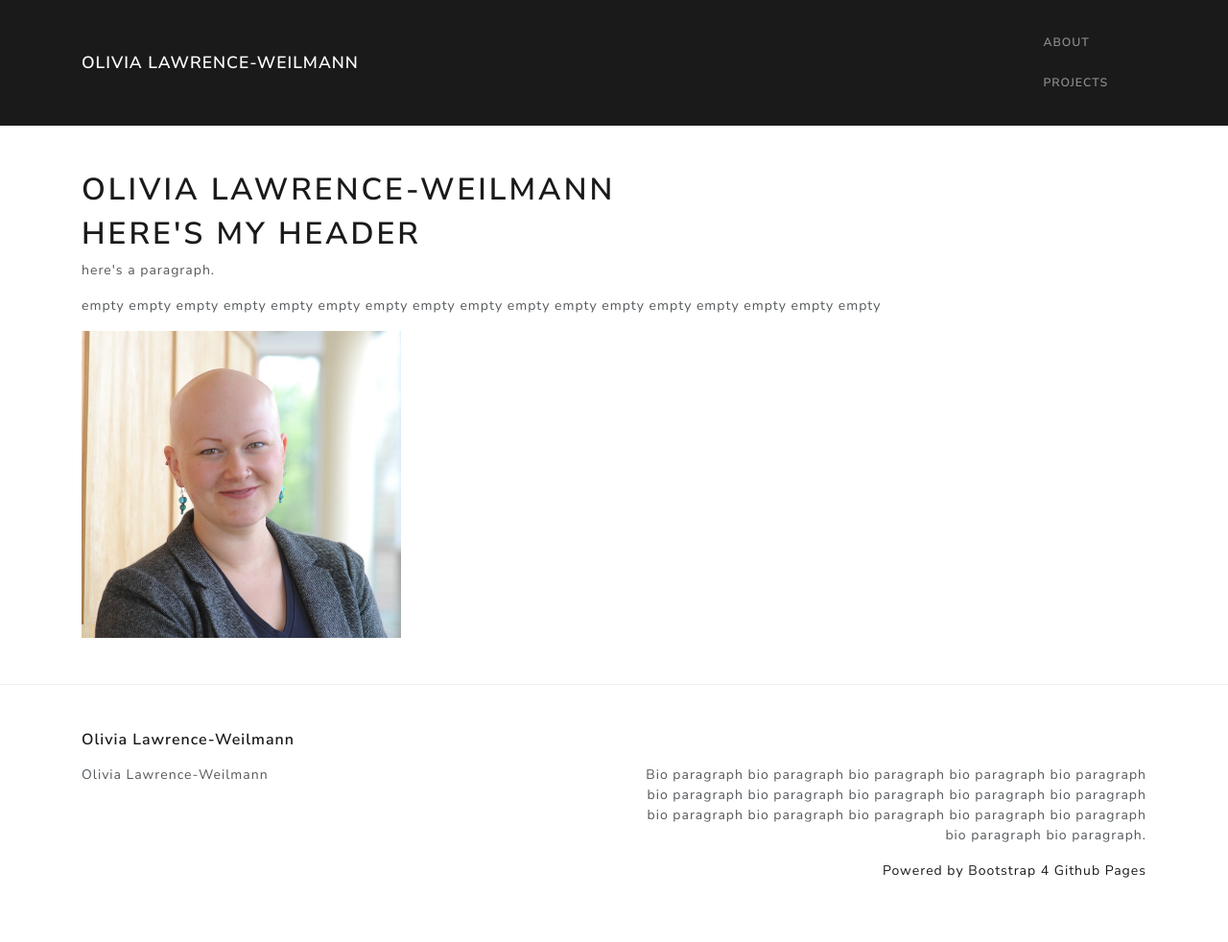
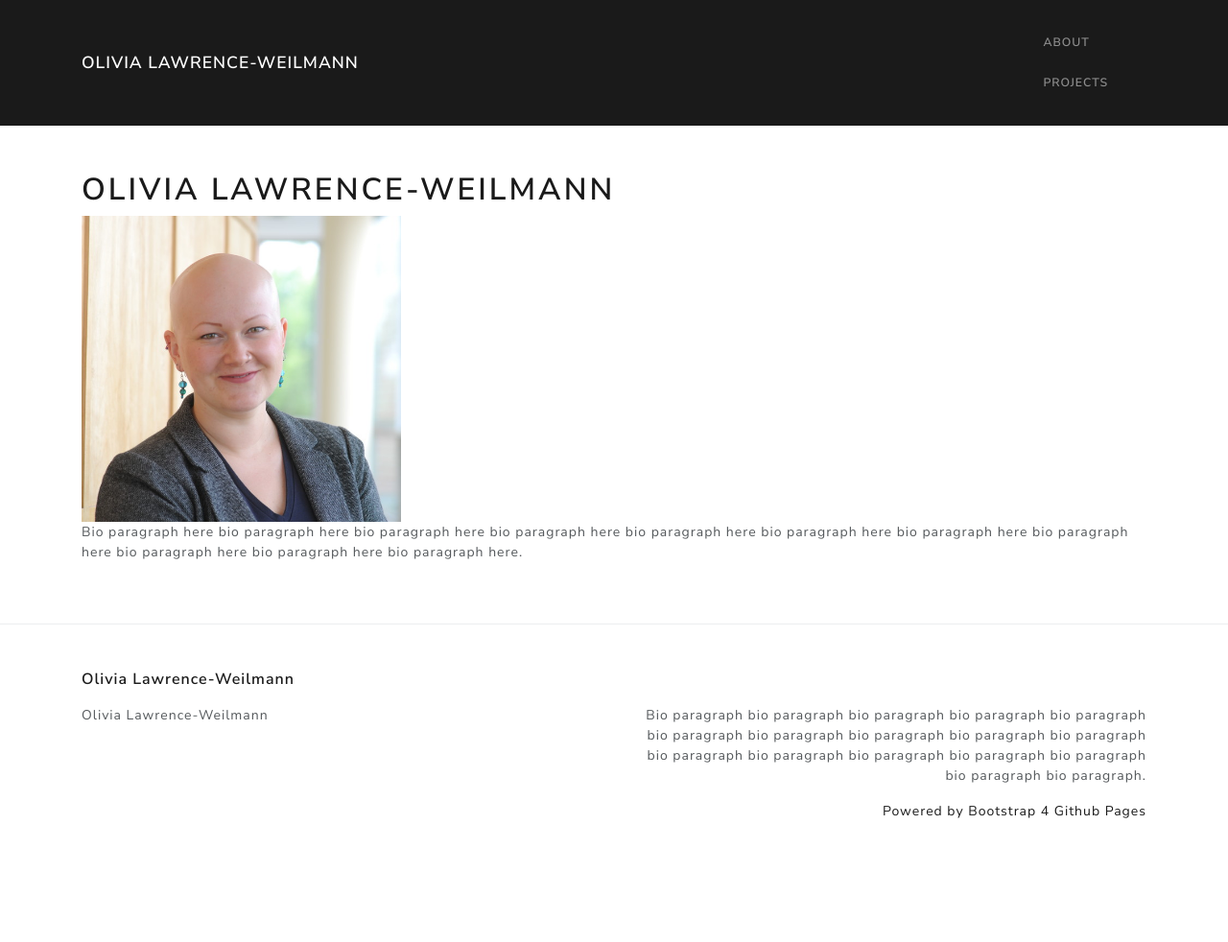
Before and after one commit to olivialw/olivialw.github.io, a Jekyll site: the page built from index.html, in a window 1280 px wide. Shown: the whole page at 96% size. Built offline with Jekyll 4.4.1, drawn with Linux system fonts in a browser that asks for light colours; after the commit the page ends 920 px from its top, so only the background shows below that.

Commit message:
Update index.html

```diff
--- a/index.html
+++ b/index.html
@@ -6,15 +6,12 @@ title: Olivia Lawrence-Weilmann
 <!DOCTYPE html>
 <html>
 <head>
-	<title>TITLE</title>
+	<title>Olivia Lawrence-Weilmann</title>
 </head>
 <body>
-	<h1>Here's my header</h1>
-	<p>here's a paragraph.</p>
-	<p>empty empty empty empty empty empty empty
-	empty empty empty empty
-	empty empty empty empty empty empty </p>
   <img src="/images/OLW_headshot.png?raw=true" class="img-fluid" alt="Olivia headshot" width = 30%>
+  <p>Bio paragraph here bio paragraph here bio paragraph here bio paragraph here bio paragraph here bio paragraph here bio paragraph here bio paragraph here bio paragraph here bio paragraph here bio paragraph here.</p>
+
 
 </body>
 </html>
```
